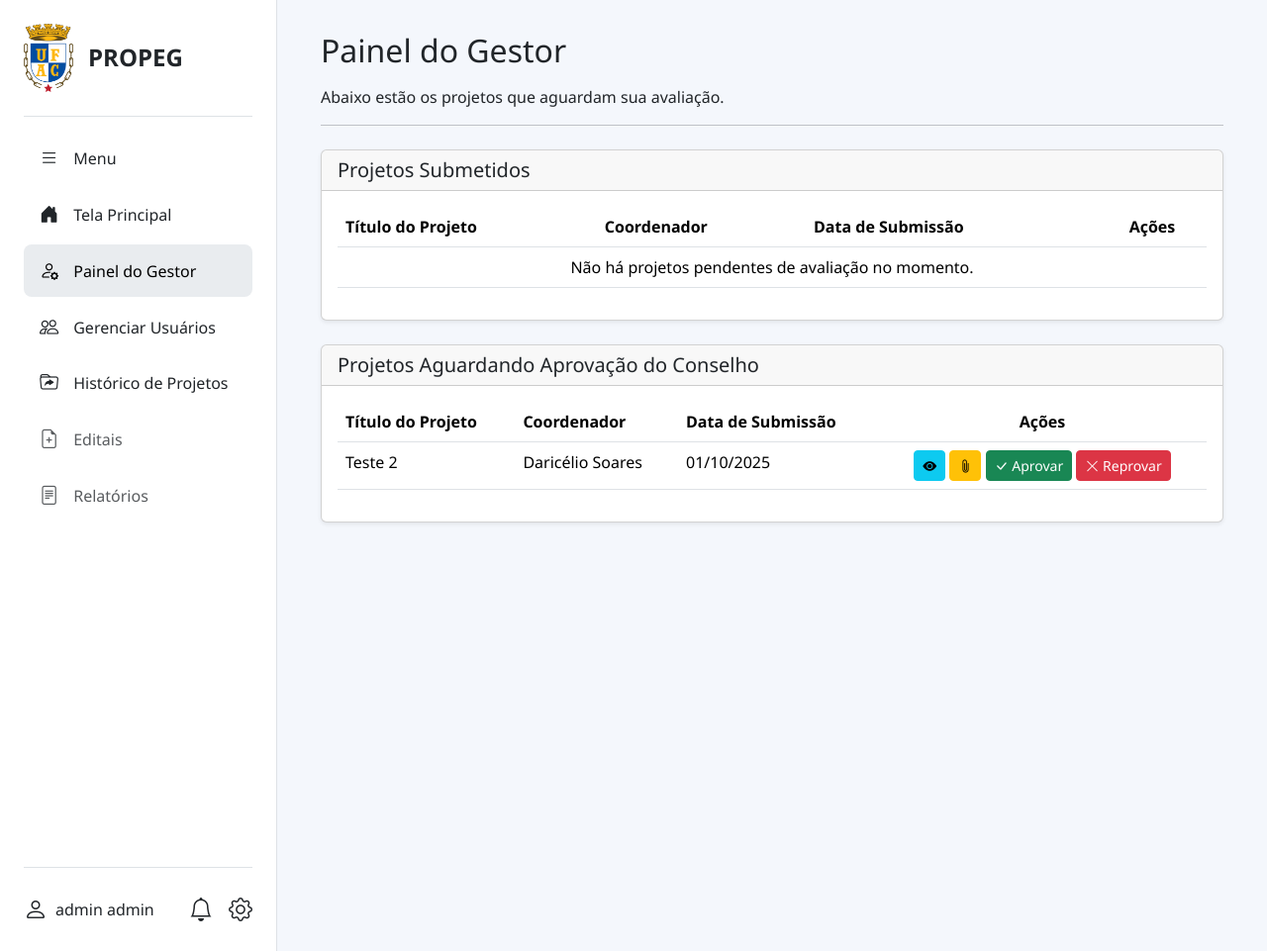
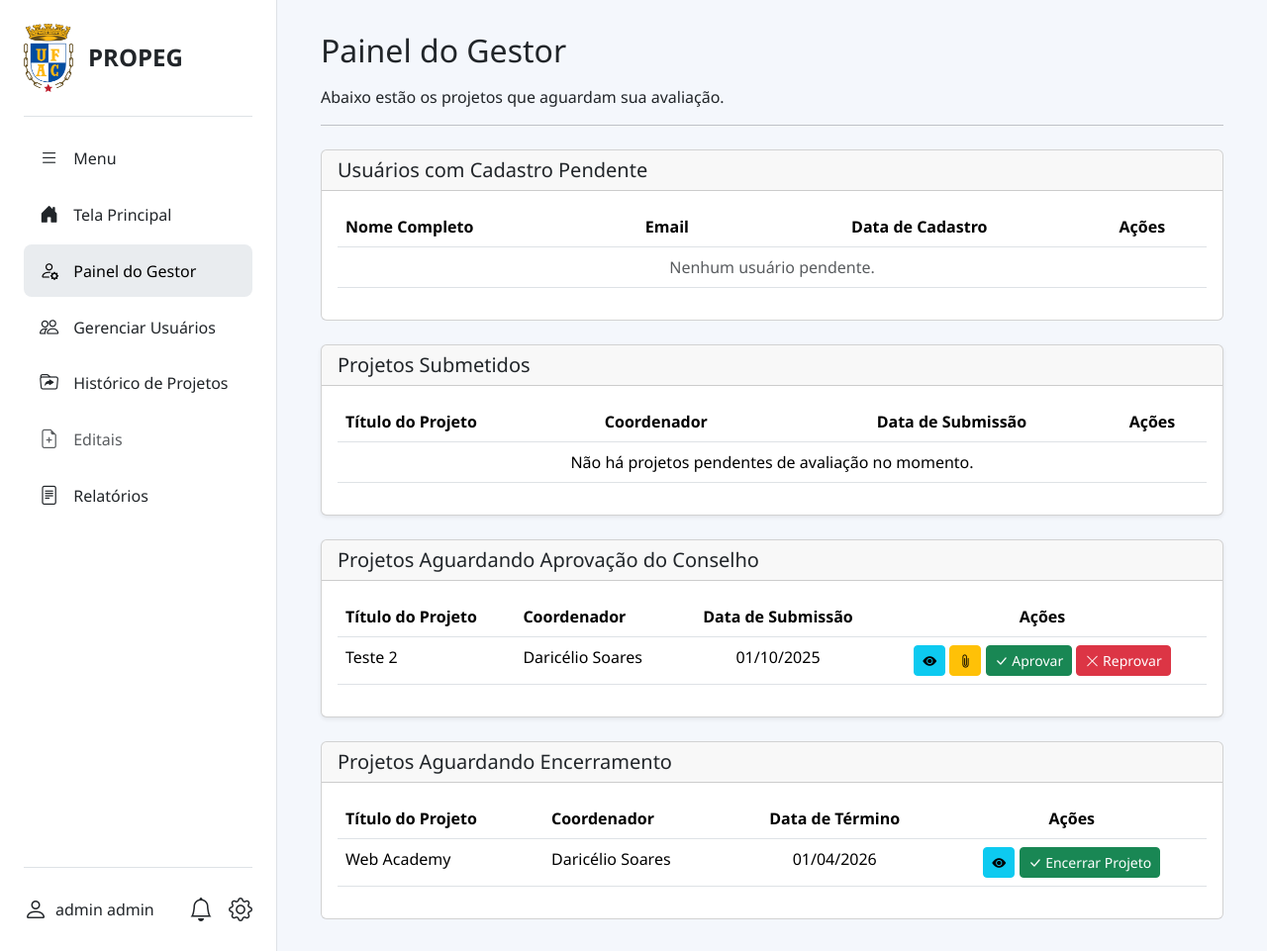
Before and after one commit to douglas-ma/PPI-PROPEG, a Django app: page /gestor/dashboard/ in a window 1280 px wide. Shown: the whole page at 99% size. Run offline with Django 5.2, Linux system fonts and the light colour scheme; a user stored in the database is signed in; data comes from the database, SQL or seed files in the repository; both versions use the stored data as it was after the commit.

Commit message:
Feat: funcionalidades de relatórios implementadas para coordenadores e gestores.

```diff
--- a/plataforma_projetos/projetos_institucionais/models.py
+++ b/plataforma_projetos/projetos_institucionais/models.py
@@ -227,6 +227,7 @@ class Projeto(models.Model):
         ('aprovado', 'Aprovado'),
         ('reprovado', 'Reprovado'),
         ('em_andamento', 'Em andamento'),
+        ('aguardando_encerramento', 'Aguardando Encerramento'),
         ('encerrado', 'Encerrado'),
     ]
 
--- a/plataforma_projetos/projetos_institucionais/urls.py
+++ b/plataforma_projetos/projetos_institucionais/urls.py
@@ -25,7 +25,7 @@ urlpatterns = [
     path('gestor/usuarios/<int:pk>/', views.usuario_detalhe, name='usuario_detalhe'),
     path('gestor/usuarios/<int:pk>/editar/', views.usuario_editar, name='usuario_editar'),
     path('gestor/usuarios/<int:pk>/deletar/', views.usuario_deletar, name='usuario_deletar'),
-
+    path('gestor/relatorios/', views.listar_relatorios_gestor, name='gestor_relatorios'),
     path('gestor/projetos/historico/', views.historico_projetos, name='historico_projetos'),
 
     path('projetos/<int:pk>/aprovar/', views.aprovar_projeto, name='aprovar_projeto'),
@@ -34,6 +34,7 @@ urlpatterns = [
     path('projetos/<int:pk>/anexar-comprovante/', views.anexar_comprovante, name='anexar_comprovante'),
     path('projetos/<int:pk>/anexos/', views.projeto_anexos, name='projeto_anexos'),
     path('projetos/<int:pk>/iniciar/', views.iniciar_projeto, name='iniciar_projeto'),
+    path('projetos/<int:pk>/encerrar/', views.encerrar_projeto, name='encerrar_projeto'),
     path('projetos/<int:pk>/encaminhar-conselho/', views.encaminhar_para_conselho, name='encaminhar_para_conselho'),
     path('projetos/anexo/<int:anexo_id>/deletar/', views.deletar_anexo, name='deletar_anexo'),
     path('projetos/relatorios/selecionar/', views.listar_projetos_para_relatorio, name='relatorio_lista_projetos'),
--- a/plataforma_projetos/projetos_institucionais/views.py
+++ b/plataforma_projetos/projetos_institucionais/views.py
@@ -320,7 +320,7 @@ def projeto_dashboard(request):
     else:
         status_map = {
             'em_andamento': (['em_andamento'], 'Projetos em Andamento'),
-            'em_revisao': (['submetido','aguardando_conselho'], 'Projetos em Revisão'),
+            'em_revisao': (['submetido','aguardando_conselho', 'aguardando_encerramento'], 'Projetos em Revisão'),
             'finalizados': (['encerrado'], 'Projetos Finalizados'),
             'avaliados': (['aprovado', 'reprovado'], 'Projetos Aprovados e Rejeitados'),
         }
@@ -349,14 +349,23 @@ def aluno_projeto_dashboard(request):
 
     return render(request, 'projetos_institucionais/aluno_projeto_dashboard.html', contexto)
 
+@login_required
 @gestor_required
 def gestor_dashboard(request):
     projetos_pendentes = Projeto.objects.filter(status='submetido').order_by('data_inicio')
     projetos_aguardando_conselho = Projeto.objects.filter(status='aguardando_conselho').order_by('data_inicio')
+    projetos_aguardando_encerramento = Projeto.objects.filter(status='aguardando_encerramento').order_by('data_fim')
+    usuarios_pendentes = Usuario.objects.filter(status='pendente', is_active=False).order_by('date_joined')
 
     contexto = {
         'projetos_pendentes': projetos_pendentes,
         'projetos_aguardando_conselho': projetos_aguardando_conselho,
+        'projetos_aguardando_encerramento': projetos_aguardando_encerramento,
+        'usuarios_pendentes': usuarios_pendentes,
+        'count_projetos_pendentes': projetos_pendentes.count(),
+        'count_aguardando_conselho': projetos_aguardando_conselho.count(),
+        'count_aguardando_encerramento': projetos_aguardando_encerramento.count(),
+        'count_usuarios_pendentes': usuarios_pendentes.count(),
     }
     return render(request, 'projetos_institucionais/gestordashboard.html', contexto)
 
@@ -807,6 +816,9 @@ def criar_relatorio(request, pk):
                 anexo_pdf=arquivo_pdf_django,
             )
             if novo_relatorio.tipo == 'final':
+                projeto.status = 'aguardando_encerramento'
+                projeto.save()
+
                 gestores = Usuario.objects.filter(perfil='gestor', is_active=True)
                 subject = f'Relatório Final Submetido: "{projeto.titulo}"'
                 message = (
@@ -843,3 +855,68 @@ def finalizar_projeto(request, pk):
     projeto.save()
     messages.success(request, 'Projeto encerrado com sucesso!')
     return redirect('projeto_detalhe', pk=pk)
+
+@login_required
+@gestor_required
+def encerrar_projeto(request, pk):
+    projeto = get_object_or_404(Projeto, pk=pk)
+
+    if projeto.status == 'aguardando_encerramento':
+        projeto.status = 'encerrado'
+        projeto.save()
+
+        subject = f'Seu projeto "{projeto.titulo}" foi oficialmente encerrado'
+        message = (
+            f'Olá, {projeto.coordenador.first_name}!\n\n'
+            f'Informamos que o projeto "{projeto.titulo}" foi revisado e oficialmente encerrado pela gestão.\n\n'
+            f'Agradecemos pelo seu trabalho e dedicação.\nEquipe PROPEG'
+        )
+        link_projeto = request.build_absolute_uri(reverse('projeto_detalhe', args=[projeto.pk]))
+        enviar_email_e_notificacao(subject, message, projeto.coordenador, link=link_projeto)
+
+        messages.success(request, f'O projeto "{projeto.titulo}" foi encerrado com sucesso.')
+    else:
+        messages.warning(request, 'Este projeto não está aguardando encerramento.')
+
+    return redirect('gestor_dashboard')
+
+@login_required
+@gestor_required
+def listar_relatorios_gestor(request):
+    queryset = Relatorio.objects.select_related('projeto', 'projeto__coordenador').all().order_by('-data_envio')
+
+    query = request.GET.get('q', '')
+    ano_filter = request.GET.get('ano', '')
+    tipo_filter = request.GET.get('tipo', '')
+    status_filter = request.GET.get('status', '')
+
+    if query:
+        queryset = queryset.filter(
+            Q(projeto__titulo__icontains=query) |
+            Q(projeto__coordenador__first_name__icontains=query) |
+            Q(projeto__coordenador__last_name__icontains=query)
+        )
+    if ano_filter:
+        queryset = queryset.filter(projeto__data_inicio__year=ano_filter)
+    if tipo_filter:
+        queryset = queryset.filter(tipo=tipo_filter)
+    if status_filter:
+        queryset = queryset.filter(projeto__status=status_filter)
+
+    paginator = Paginator(queryset, 10)
+    page_number = request.GET.get('page')
+    page_obj = paginator.get_page(page_number)
+
+    anos_disponiveis = Projeto.objects.dates('data_inicio', 'year', order='DESC')
+
+    contexto = {
+        'page_obj': page_obj,
+        'anos_disponiveis': anos_disponiveis,
+        'tipo_choices': Relatorio.TIPO_CHOICES,
+        'status_choices': Projeto.STATUS_CHOICES,
+        'query': query,
+        'ano_filter': ano_filter,
+        'tipo_filter': tipo_filter,
+        'status_filter': status_filter,
+    }
+    return render(request, 'projetos_institucionais/gestor_relatorios.html', contexto)
--- a/plataforma_projetos/templates/base2.html
+++ b/plataforma_projetos/templates/base2.html
@@ -66,7 +66,7 @@
                     </a>
                 </li>
                 <li class="nav-item">
-                    <a href="#" class="nav-link text-muted disabled">
+                    <a href="{% url 'gestor_relatorios' %}" class="nav-link {% if request.resolver_match.url_name == 'gestor_relatorios' %}active{% else %}text-dark{% endif %}">
                         <i class="bi bi-file-text"></i>
                         <span>Relatórios</span>
                     </a>
--- a/plataforma_projetos/templates/projetos_institucionais/gestordashboard.html
+++ b/plataforma_projetos/templates/projetos_institucionais/gestordashboard.html
@@ -10,6 +10,40 @@
     <p>Abaixo estão os projetos que aguardam sua avaliação.</p>
     <hr>
 
+    <div class="card mt-4">
+        <div class="card-header">
+            <h5 class="mb-0">Usuários com Cadastro Pendente</h5>
+        </div>
+        <div class="card-body">
+            <div class="table-responsive">
+                <table class="table table-hover">
+                    <thead>
+                        <tr>
+                            <th>Nome Completo</th>
+                            <th>Email</th>
+                            <th class="text-center">Data de Cadastro</th>
+                            <th class="text-center">Ações</th>
+                        </tr>
+                    </thead>
+                    <tbody>
+                        {% for usuario in usuarios_pendentes %}
+                        <tr>
+                            <td>{{ usuario.get_full_name }}</td>
+                            <td>{{ usuario.email }}</td>
+                            <td class="text-center">{{ usuario.date_joined|date:"d/m/Y" }}</td>
+                            <td class="text-center">
+                                <a href="{% url 'usuario_editar' usuario.pk %}" class="btn btn-sm btn-primary">Analisar Cadastro</a>
+                            </td>
+                        </tr>
+                        {% empty %}
+                        <tr><td colspan="4" class="text-center text-muted">Nenhum usuário pendente.</td></tr>
+                        {% endfor %}
+                    </tbody>
+                </table>
+            </div>
+        </div>
+    </div>
+
     <div class="card shadow-sm mt-4">
         <div class="card-header">
             <h5 class="mb-0">Projetos Submetidos</h5>
@@ -21,7 +55,7 @@
                         <tr>
                             <th>Título do Projeto</th>
                             <th>Coordenador</th>
-                            <th>Data de Submissão</th>
+                            <th class="text-center">Data de Submissão</th>
                             <th class="text-center">Ações</th>
                         </tr>
                     </thead>
@@ -30,7 +64,7 @@
                         <tr>
                             <td>{{ projeto.titulo }}</td>
                             <td>{{ projeto.coordenador.get_full_name }}</td>
-                            <td>{{ projeto.data_inicio|date:"d/m/Y" }}</td>
+                            <td class="text-center">{{ projeto.data_inicio|date:"d/m/Y" }}</td>
                             <td class="text-center">
                                 <a href="{% url 'projeto_detalhe' pk=projeto.pk %}" class="btn btn-sm btn-info"
                                     title="Ver Detalhes">
@@ -76,7 +110,7 @@
                         <tr>
                             <th>Título do Projeto</th>
                             <th>Coordenador</th>
-                            <th>Data de Submissão</th>
+                            <th class="text-center">Data de Submissão</th>
                             <th class="text-center">Ações</th>
                         </tr>
                     </thead>
@@ -85,7 +119,7 @@
                         <tr>
                             <td>{{ projeto.titulo }}</td>
                             <td>{{ projeto.coordenador.get_full_name }}</td>
-                            <td>{{ projeto.anexos.first.data_upload|date:"d/m/Y" }}</td>
+                            <td class="text-center">{{ projeto.anexos.first.data_upload|date:"d/m/Y" }}</td>
                             <td class="text-center">
                                 <a href="{% url 'projeto_detalhe' pk=projeto.pk %}" class="btn btn-sm btn-info" title="Ver Detalhes">
                                     <i class="bi bi-eye-fill"></i>
@@ -118,6 +152,44 @@
             </div>
         </div>
     </div>
+
+    <div class="card mt-4">
+        <div class="card-header">
+            <h5 class="mb-0">Projetos Aguardando Encerramento</h5>
+        </div>
+        <div class="card-body">
+            <div class="table-responsive">
+                <table class="table table-hover">
+                    <thead>
+                        <tr>
+                            <th>Título do Projeto</th>
+                            <th>Coordenador</th>
+                            <th class="text-center">Data de Término</th>
+                            <th class="text-center">Ações</th>
+                        </tr>
+                    </thead>
+                    <tbody>
+                        {% for projeto in projetos_aguardando_encerramento %}
+                        <tr>
+                            <td>{{ projeto.titulo }}</td>
+                            <td>{{ projeto.coordenador.get_full_name }}</td>
+                            <td class="text-center">{{ projeto.data_fim|date:"d/m/Y" }}</td>
+                            <td class="text-center">
+                                <a href="{% url 'projeto_detalhe' pk=projeto.pk %}" class="btn btn-sm btn-info"
+                                    title="Ver Detalhes">
+                                    <i class="bi bi-eye-fill"></i>
+                                </a>
+                                <a href="{% url 'encerrar_projeto' projeto.pk %}" class="btn btn-sm btn-success"><i class="bi bi-check-lg"></i> Encerrar Projeto</a>
+                            </td>
+                        </tr>
+                        {% empty %}
+                        <tr><td colspan="4" class="text-center text-muted">Nenhum projeto aguardando encerramento.</td></tr>
+                        {% endfor %}
+                    </tbody>
+                </table>
+            </div>
+        </div>
+    </div>
 </div>
 
 <div class="modal fade" id="confirmationModal" tabindex="-1" aria-labelledby="modalLabel" aria-hidden="true">
--- a/plataforma_projetos/templates/projetos_institucionais/partials/_projeto_table.html
+++ b/plataforma_projetos/templates/projetos_institucionais/partials/_projeto_table.html
@@ -50,7 +50,7 @@
 
         <nav aria-label="Navegação de páginas" class="d-flex justify-content-between align-items-center mt-3">
             <span class="text-muted small">
-                Mostrando {{ page_obj.start_index }}-{{ page_obj.end_index }} de {{ page_obj.paginator.count }} resultados
+                Exibindo {{ page_obj.start_index }}-{{ page_obj.end_index }} de {{ page_obj.paginator.count }} resultados
             </span>
 
             {% if page_obj.has_other_pages %}
--- a/plataforma_projetos/templates/projetos_institucionais/relatorio_lista_projetos.html
+++ b/plataforma_projetos/templates/projetos_institucionais/relatorio_lista_projetos.html
@@ -25,7 +25,7 @@
                         </tr>
                     </thead>
                     <tbody>
-                        {% for projeto in projetos %}
+                        {% for projeto in projetos_no_prazo %}
                         <tr>
                             <td>
                                 <a href="{% url 'projeto_detalhe' projeto.pk %}" class="text-dark fw-bold text-decoration-none">
@@ -81,7 +81,7 @@
                         </tr>
                     </thead>
                     <tbody>
-                        {% for projeto in projetos %}
+                        {% for projeto in projetos_atrasados %}
                         <tr>
                             <td>
                                 <a href="{% url 'projeto_detalhe' projeto.pk %}" class="text-dark fw-bold text-decoration-none">
```
Also changed, not shown: plataforma_projetos/templates/projetos_institucionais/gestor_relatorios.html (added, +126 -0 lines), plataforma_projetos/templates/projetos_institucionais/historico_projetos.html (+7 -5 lines), plataforma_projetos/templates/projetos_institucionais/tela_principal.html (+10 -0 lines), plataforma_projetos/db.sqlite3, plataforma_projetos/projetos_institucionais/migrations/0014_alter_projeto_status.py (added), 1 other file.
